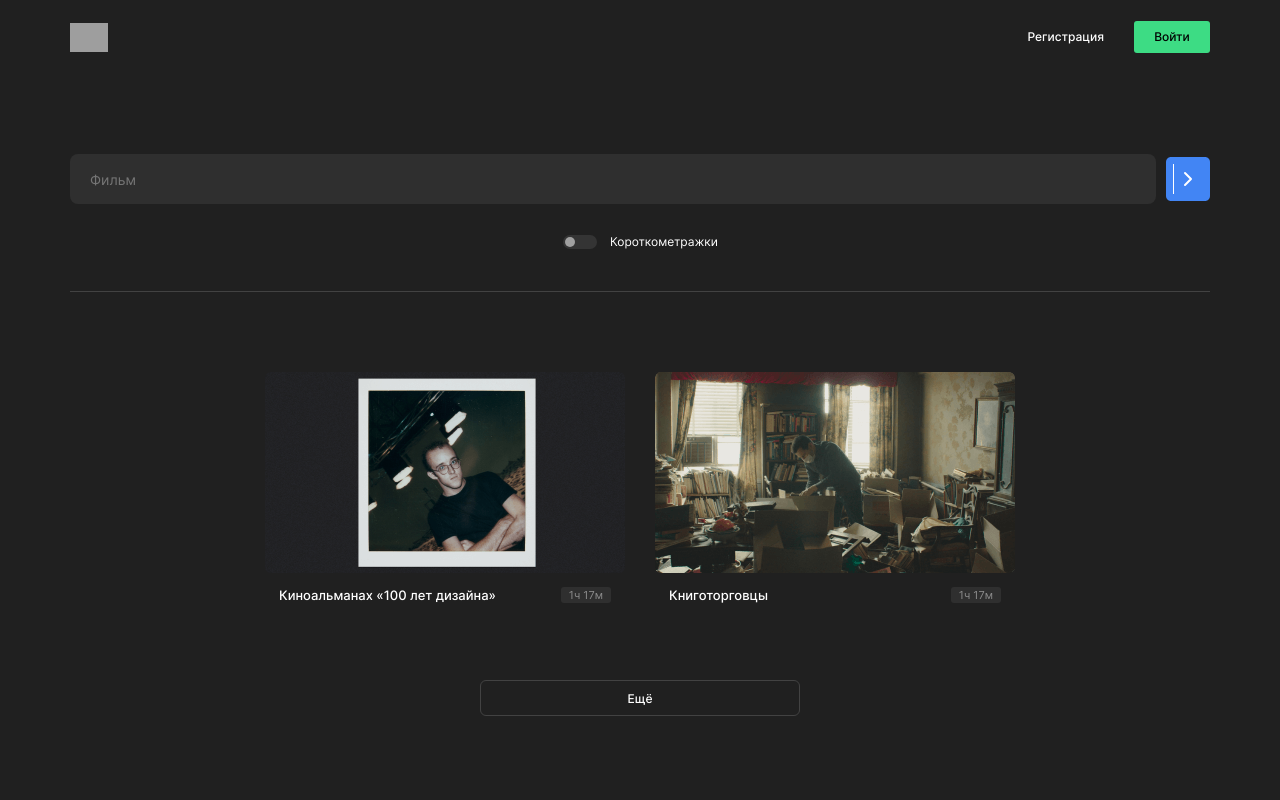
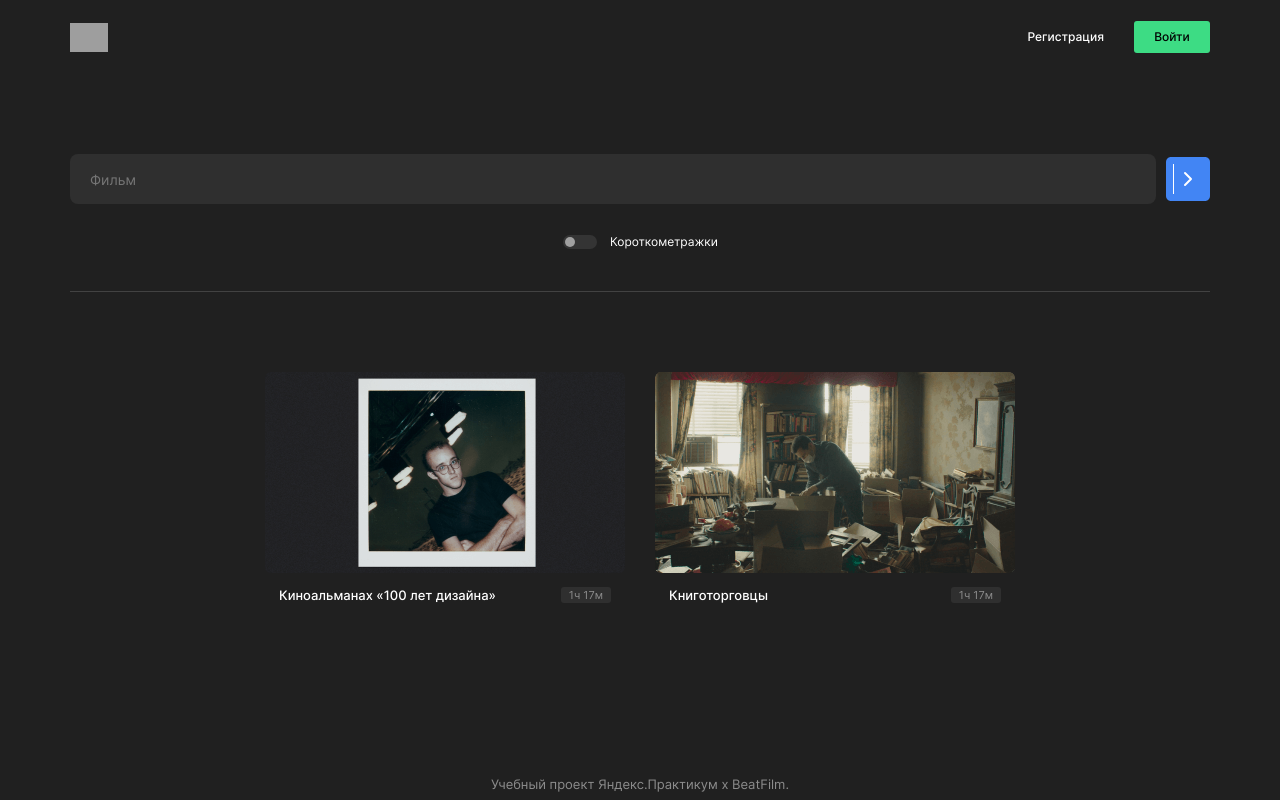
Before and after one commit to GeometricEarth/movies-explorer-frontend, a React (Create React App) app: page /saved-movies in a window 1280 px wide. Shown: the top 800 px of the page. Built offline with nearby package versions, Linux system fonts and the light colour scheme; grey boxes are pictures that could not be loaded; the HTML template or start-up script is replaced by a standard one.

Commit message:
feat: Скрыть кнопку Ещё если нет неотображенных фильмов

```diff
--- a/src/components/MoviesCardList/MoviesCardList.jsx
+++ b/src/components/MoviesCardList/MoviesCardList.jsx
@@ -61,13 +61,13 @@ function MoviesCardList({ moviesList, isSavedMovies, onSave, onDelete }) {
             );
           })}
       </div>
-      <button
+      {moviesList > displayedCards && <button
         className="button movies-list__more-button"
         type="button"
         onClick={handleMoreClick}
       >
         Ещё
-      </button>
+      </button>}
     </div>
   );
 }
```
